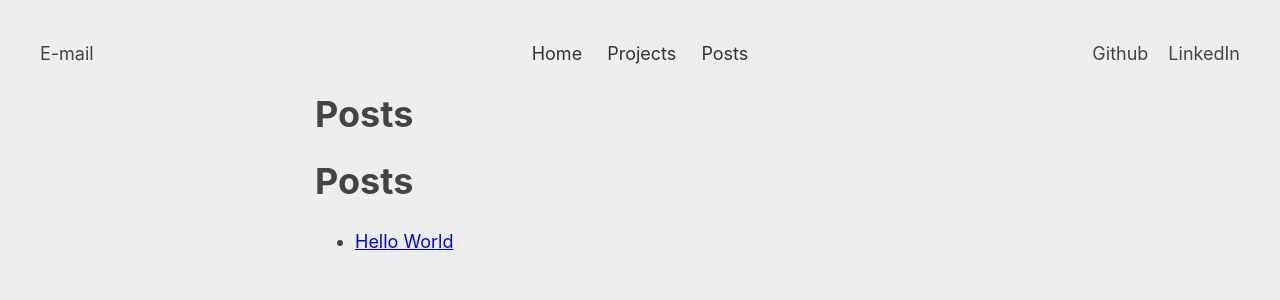
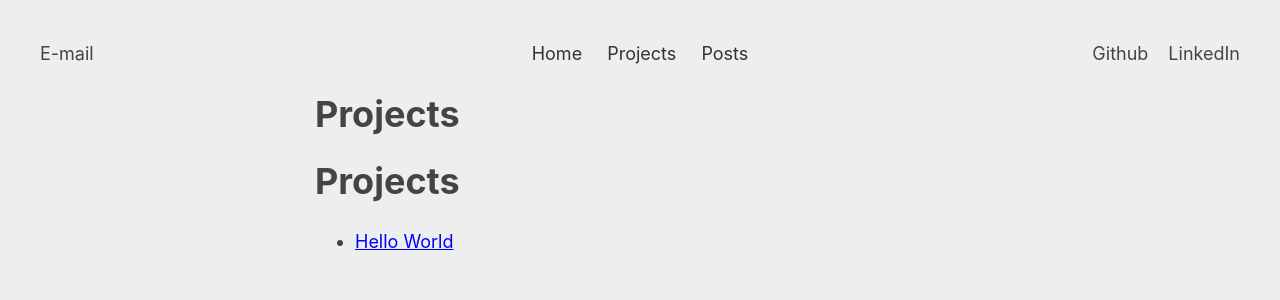
Before and after one commit to bakjedev/bakjedev.github.io, a Jekyll site: the page built from projects.md, in a window 1280 px wide. Shown: the top 300 px of the page. Built offline with Jekyll 4.4.1, drawn with Linux system fonts in a browser that asks for light colours.

Commit message:
set title of projects page

```diff
--- a/projects.md
+++ b/projects.md
@@ -1,9 +1,9 @@
 ---
 layout: default
-title: Posts
+title: Projects
 ---
 
-# Posts
+# Projects
 
 {% for project in site.projects %}
 - [{{ project.title }}]({{ project.url }})
```
